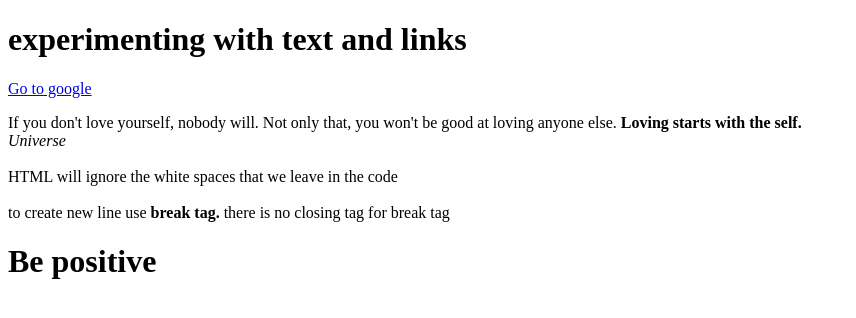
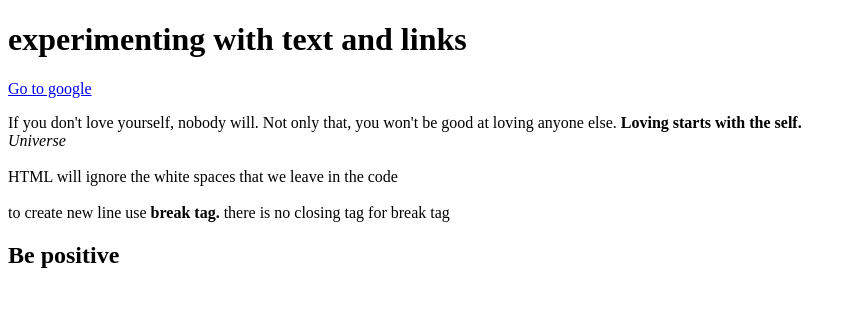
Before and after one commit to koolking1217/positivity, a plain HTML site: page index.html in a window 1280 px wide. Shown: the whole page, without its empty margins (0-856 px from the left). Drawn offline with Linux system fonts and the light colour scheme.

Commit message:
Update index.html

```diff
--- a/index.html
+++ b/index.html
@@ -28,8 +28,9 @@ Not only that, you won't be good at loving anyone else.
 <br><em>Universe</em></br>
 
 <br>HTML will ignore the white spaces that we leave in the code</br><br>to create new line use <b>break tag.</b> there is no closing tag for break tag</p>
-<h1><b>
+</body>
+<h2><b>
 Be positive
-</h1></b>
+</h2></b>
 </body>
 </html>
```
